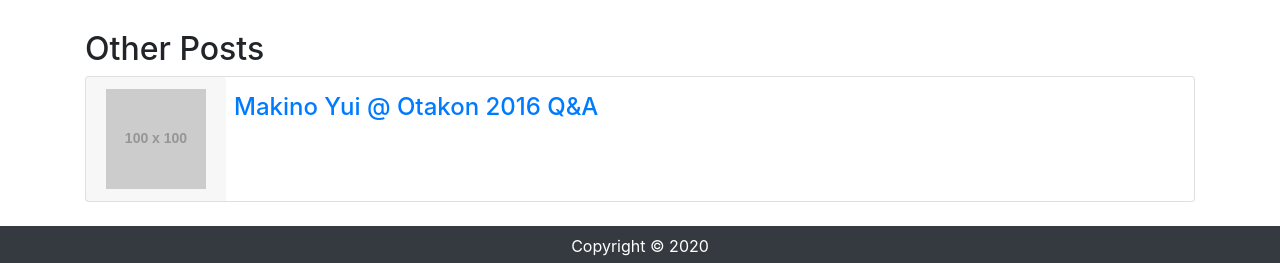
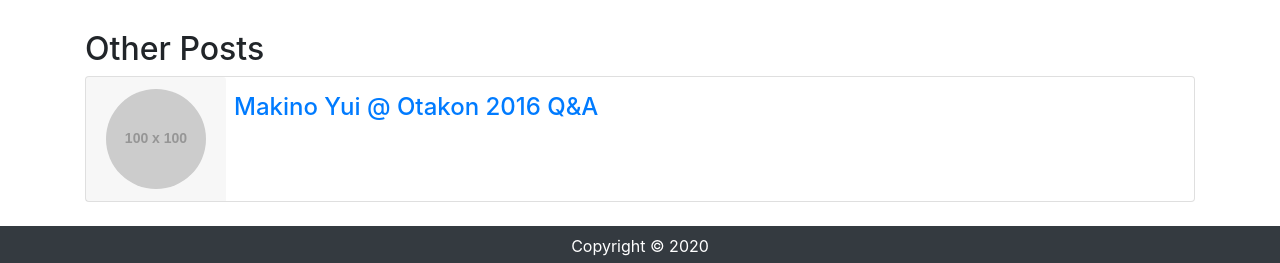
Before and after one commit to 7thwraith/jt-memo-memo, a Jekyll site: the page built from index.html, in a window 1280 px wide. Shown: the part 964-1227 px from the top of the page. Built offline with Jekyll 4.4.1, drawn with Linux system fonts in a browser that asks for light colours.

Commit message:
rounded image

```diff
--- a/_includes/body.front.other.posts.single.html
+++ b/_includes/body.front.other.posts.single.html
@@ -3,7 +3,7 @@
 {% else %}
 <div class="card flex-row mb-3">
   <div class="card-header border-0">
-    <img class="img-responsive d-none d-md-block" src="//placehold.it/100" alt="">
+    <img class="rounded-circle d-none d-md-block" src="//placehold.it/100" alt="">
   </div>
   <div class="card-block px-2 pt-3">
     <h4 class="card-title">
```
